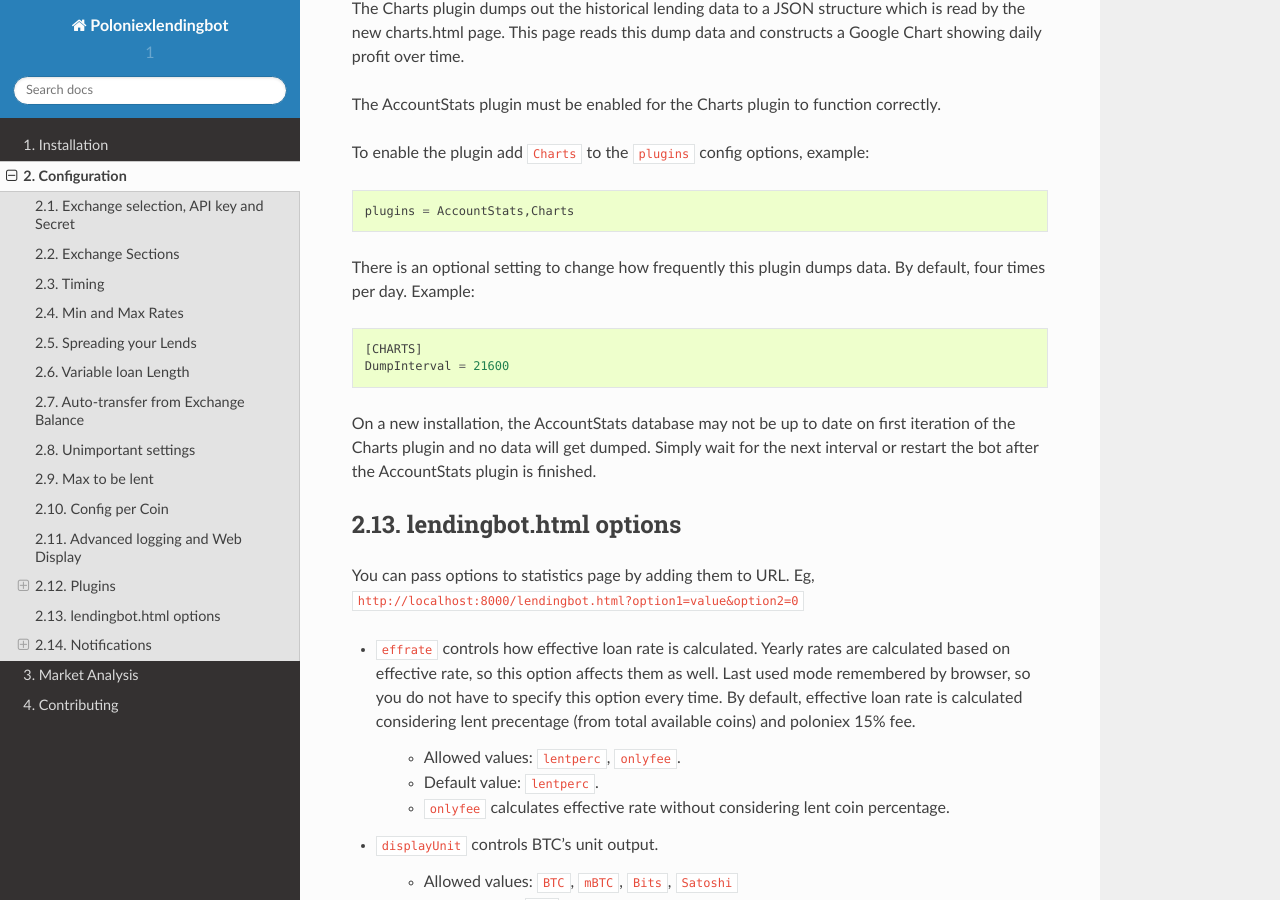
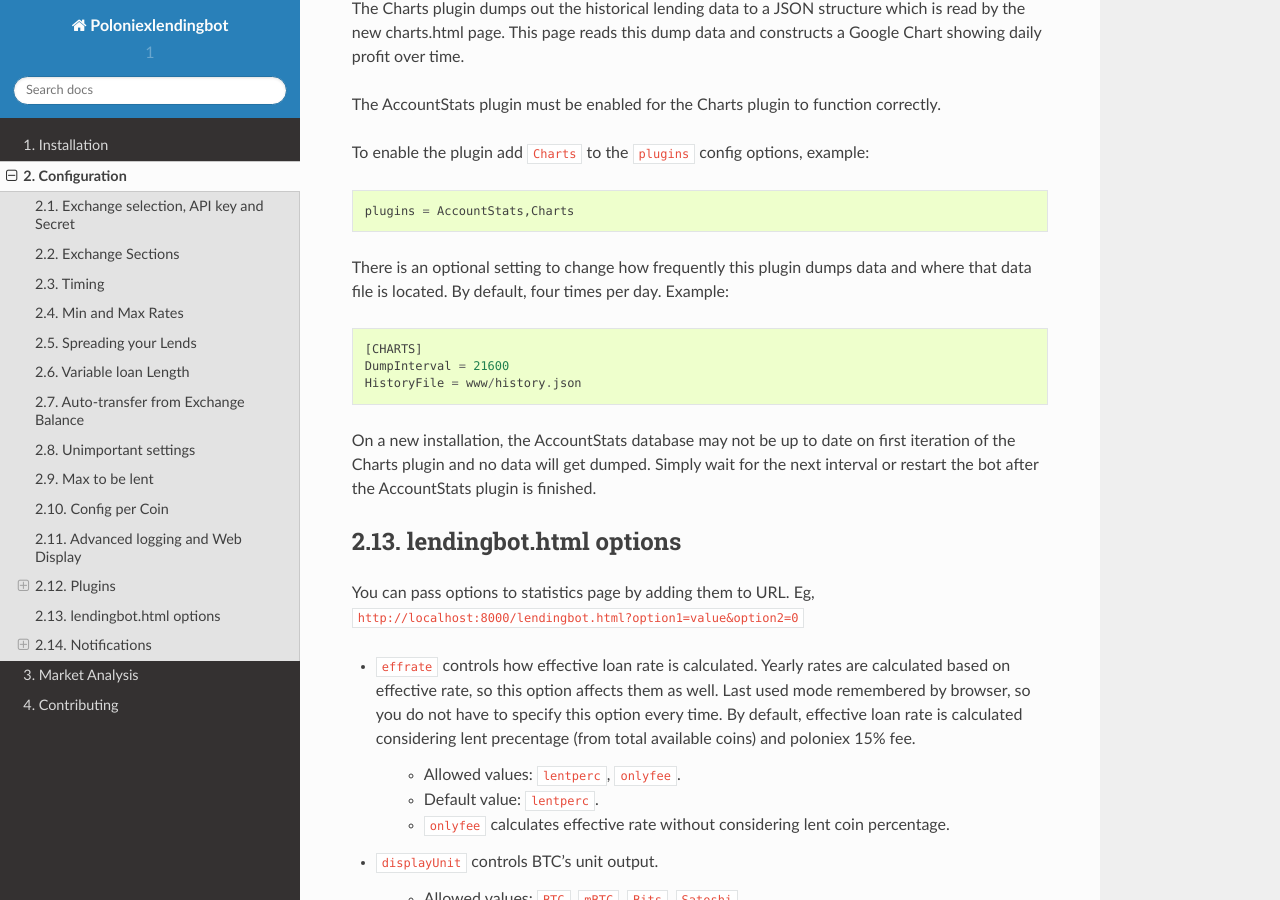
Before and after one commit to BitBotFactory/MikaLendingBot, a Sphinx documentation site: the page built from docs/configuration.rst, in a window 1280 px wide and 900 px high, scrolled down 10743 px. Built offline with Sphinx 7.4.7 and the Read the Docs theme 2.0.0, drawn with Linux system fonts in a browser that asks for light colours.

Commit message:
Plugin Graphs: make history file configurable (#518)
* make history file configurable

* removed extra paren

```diff
--- a/docs/configuration.rst
+++ b/docs/configuration.rst
@@ -394,10 +394,11 @@
 
     plugins = AccountStats,Charts
 
-There is an optional setting to change how frequently this plugin dumps data. By default, four times per day. Example::
+There is an optional setting to change how frequently this plugin dumps data and where that data file is located. By default, four times per day. Example::
 
     [CHARTS]
     DumpInterval = 21600
+    HistoryFile = www/history.json
 
 On a new installation, the AccountStats database may not be up to date on first iteration of the Charts plugin and no data will get dumped. Simply wait for the next interval or restart the bot after the AccountStats plugin is finished.
 
```
Also changed, not shown: 2 other files.
